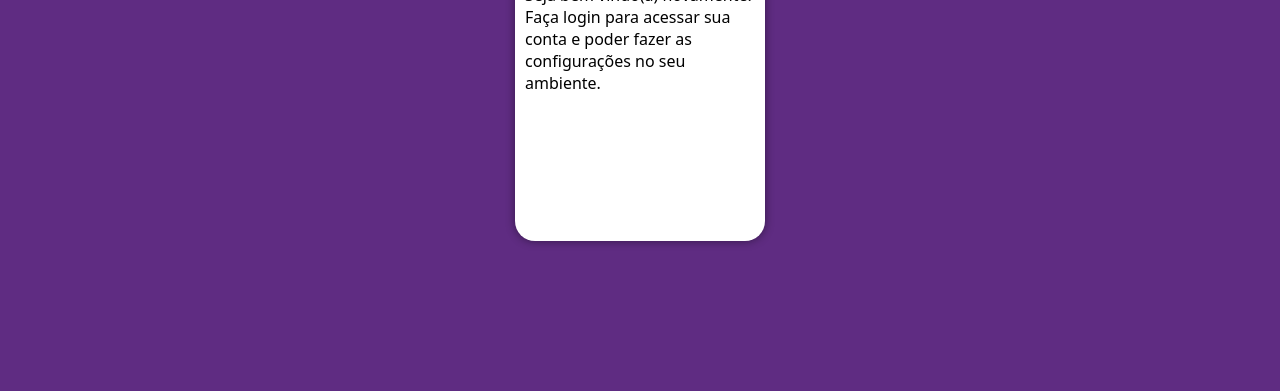
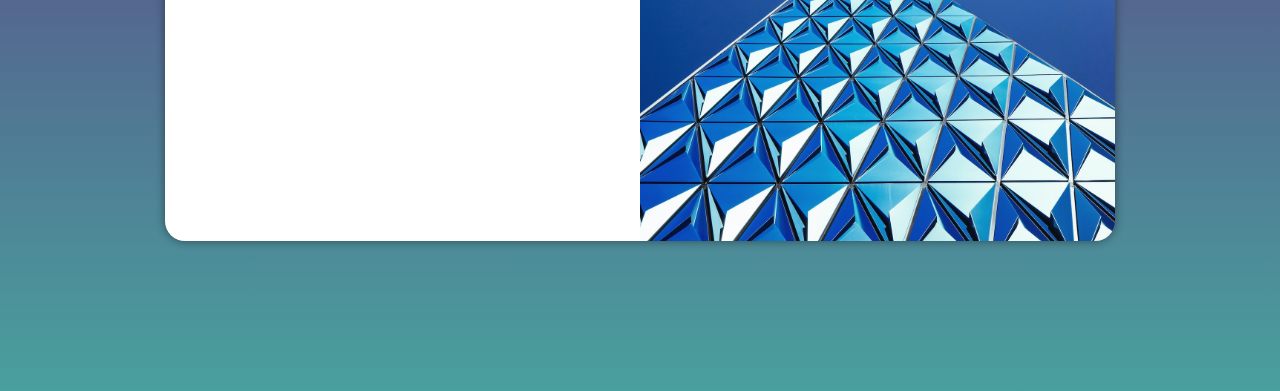
Before and after one commit to mirlanevieira/projeto-login, a plain HTML site: page index.html in a window 1280 px wide. Shown: the part 409-800 px from the top of the page. Drawn offline with Linux system fonts and the light colour scheme.

Commit message:
fiz algumas alterações

```diff
--- a/estilos/media-query.css
+++ b/estilos/media-query.css
@@ -17,39 +17,41 @@ section#login {
     width: 80vw;
     }
 
-section#login > div#imagem{
+    section#login > div#imagem {
     float: left;
     width: 30%;
     height: 100%;
 
     }
 
-section#login > div#formulario{
+    section#login > div#formulario {
     float: right;
     width: 70%;
     }
 
-@media screen and (min-width:950px) {
-    body{
-        background-image: linear-gradient(to top, #49a09d, #5f2c82);
+}
+
+@media screen and (min-width: 992px) {
+    body {
+        background-image: linear-gradient(to top,  #49a09d,#5f2c82
+        );
     }
 
     section#login{
-        width:990px ;
-
-    }
-
+        width: 950px; ;
     }
 
     section#login > div#imagem {
-    float: left;
+        float: right;
         width: 50%;
         height: 100%;
     }
 
-section#login > div#formulario{
-    float: right;
+    section#login > div#formulario {
+        float:left;
         width: 50%;
     }
 
+
+
 }
--- a/estilos/style.css
+++ b/estilos/style.css
@@ -3,7 +3,6 @@ Paleta de cores
 Verde: #49a09d
 Lilás: #5f2c82
 */
-
 *{
     font-family: system-ui, -apple-system, BlinkMacSystemFont, 'Segoe UI', Roboto, Oxygen, Ubuntu, Cantarell, 'Open Sans', 'Helvetica Neue', sans-serif;
     padding: 0px;
@@ -29,7 +28,7 @@ section#login {
     transform: translate(-50%,-50%);
     overflow: hidden;
 
-    transition: width .3s, height .3s;
+    transition: width 0.3s, height 0.3s;
     transition-timing-function: ease;
 
     background-color: white;
```
Also changed, not shown: index.html (+1 -1 lines). Lines whose indentation alone changed are shown as unchanged.
